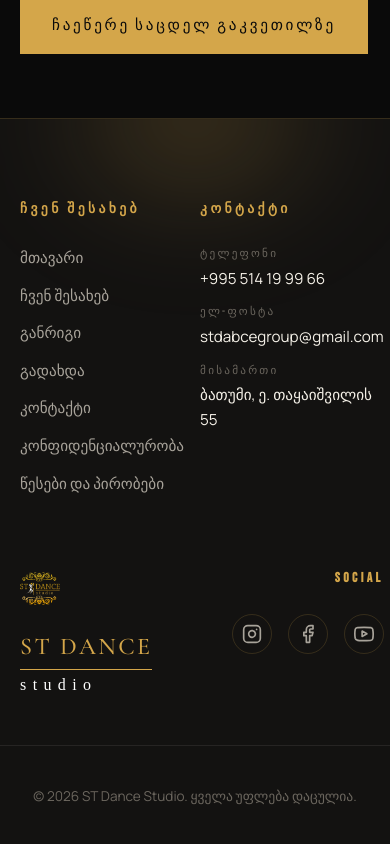
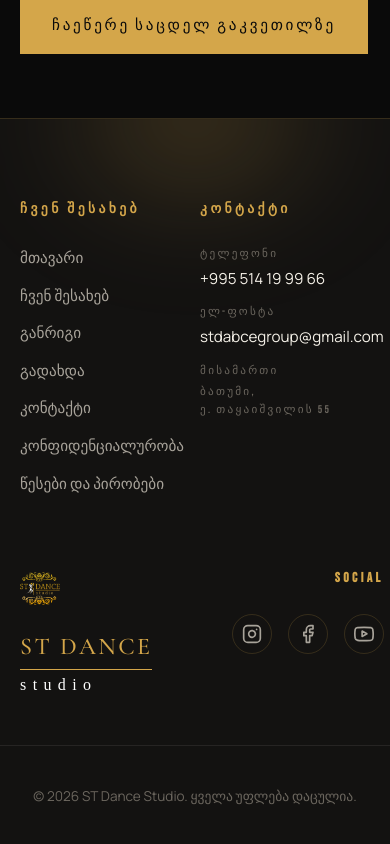
Before and after one commit to TSERJ13/stdancestudio, a React (Vite) app: page / in a window 390 px wide. Shown: the part 6341-7185 px from the top of the page. Built offline with nearby package versions, Linux system fonts and the light colour scheme; no server answers.

Commit message:
fix: Format mobile footer address to display Batumi, on top line and E. Takaishvili 55 on bottom line

```diff
--- a/src/components/Footer.css
+++ b/src/components/Footer.css
@@ -209,4 +209,9 @@
     gap: 0.5rem;
     text-align: center;
   }
+
+  .footer-address-text .address-city,
+  .footer-address-text .address-street {
+    display: block;
+  }
 }
--- a/src/components/Footer.jsx
+++ b/src/components/Footer.jsx
@@ -57,7 +57,10 @@ export default function Footer() {
             </li>
             <li>
               <span>{t('contact.address')}</span>
-              <p>{t('contact.addressText')}</p>
+              <p className="footer-address-text">
+                <span className="address-city">{lang === 'ka' ? 'ბათუმი,' : lang === 'ru' ? 'Батуми,' : 'Batumi,'}</span>{' '}
+                <span className="address-street">{lang === 'ka' ? 'ე. თაყაიშვილის 55' : lang === 'ru' ? 'ул. Е. Такаишвили 55' : '55 E. Takaishvili St'}</span>
+              </p>
             </li>
           </ul>
         </div>
```
